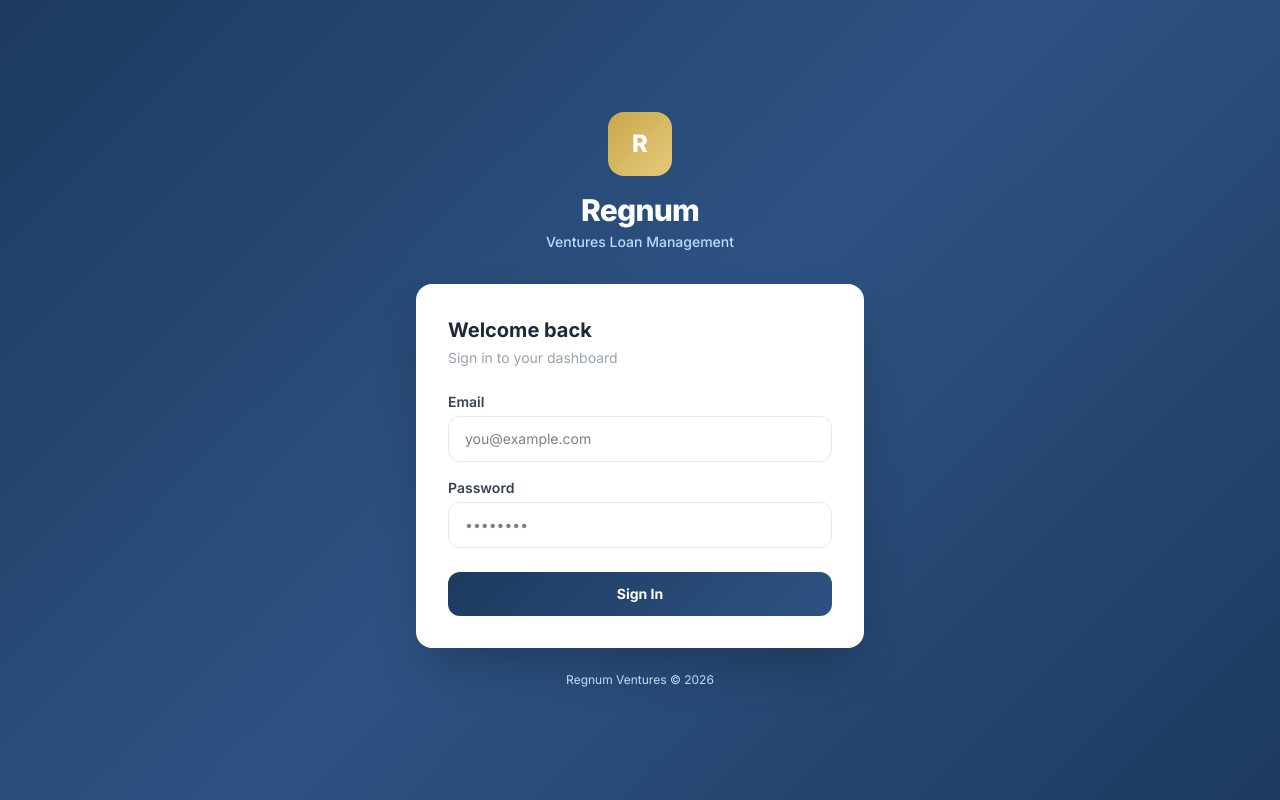
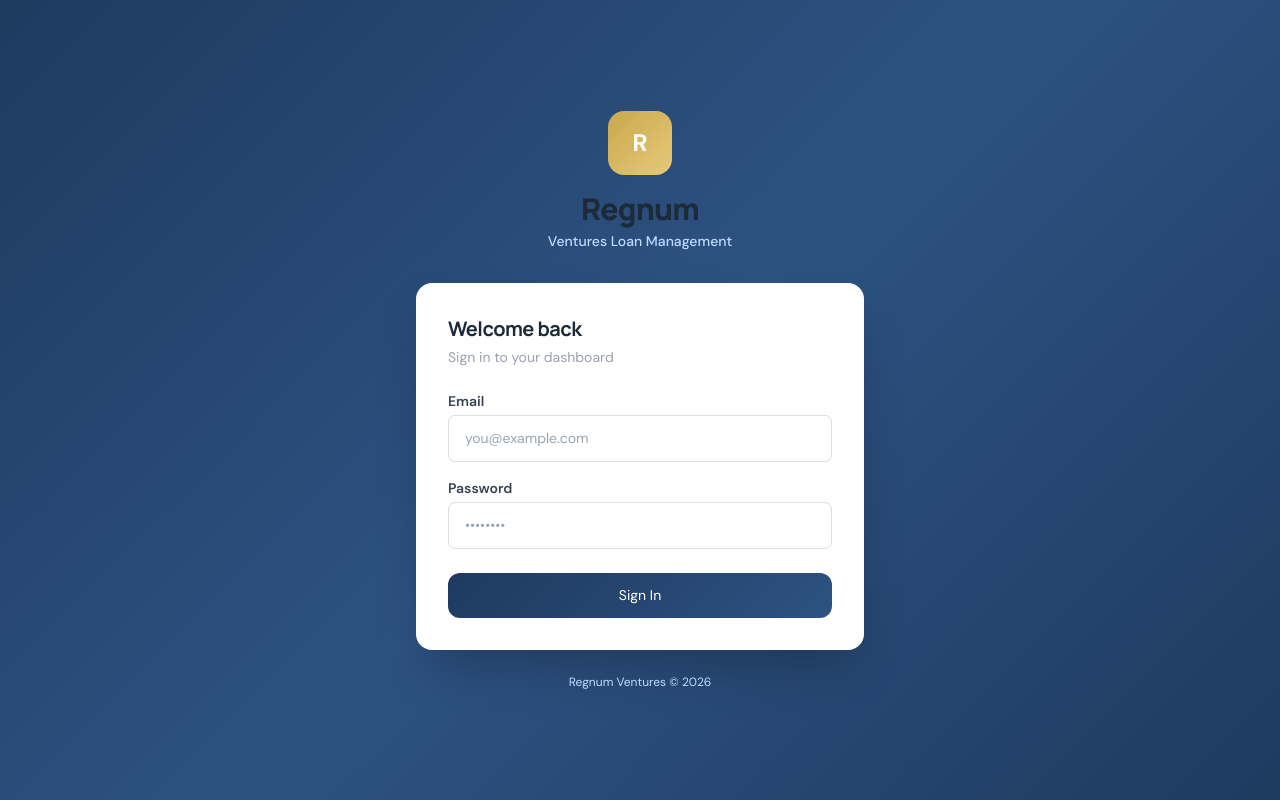
Before and after one commit to Kayndom/gammalobo, a React (Vite) app: page / in a window 1280 px wide. Built offline with nearby package versions, Linux system fonts and the light colour scheme.

Commit message:
Establish refined professional application design system

```diff
--- a/src/index.css
+++ b/src/index.css
@@ -1,19 +1,85 @@
-@import url('https://fonts.googleapis.com/css2?family=Inter:wght@300;400;500;600;700;800&display=swap');
+@import url('https://fonts.googleapis.com/css2?family=DM+Sans:wght@400;500;600;700&family=Manrope:wght@500;600;700;800&display=swap');
 @import "tailwindcss";
 
-* {
-  font-family: 'Inter', sans-serif;
+:root {
+  font-family: 'DM Sans', sans-serif;
+  color: #202a35;
+  background: #f5f6f7;
+  font-synthesis: none;
+  text-rendering: optimizeLegibility;
+  --primary: #24384b;
+  --primary-light: #344f68;
+  --accent: #526d82;
+  --sidebar-bg: #172633;
+  --sidebar-text: #b8c4ce;
+  --sidebar-active: #ffffff;
+  --page-bg: #f5f6f7;
+  --surface: #ffffff;
+  --surface-muted: #f8f9fa;
+  --text: #202a35;
+  --text-muted: #687684;
+  --border: #e3e7eb;
+  --focus: #7b9bb5;
+  --radius: 10px;
+  --shadow-soft: 0 2px 10px rgba(23, 38, 51, .045);
 }
 
+* { box-sizing: border-box; }
+html { min-width: 320px; background: var(--page-bg); }
 body {
-  background-color: #f1f5f9;
+  margin: 0;
+  min-width: 320px;
+  min-height: 100vh;
+  background: var(--page-bg);
+  color: var(--text);
+  font-family: 'DM Sans', sans-serif;
+  font-size: 14px;
+  line-height: 1.5;
 }
-:root {
-  --primary: #1e3a5f;
-  --primary-light: #2d5282;
-  --gold: #c9a84c;
-  --gold-light: #e6c97a;
-  --sidebar-bg: #1e3a5f;
-  --sidebar-text: #a8c0d6;
-  --sidebar-active: #c9a84c;
+button, input, select, textarea { font: inherit; }
+button { cursor: pointer; }
+button:disabled { cursor: not-allowed; opacity: .55; }
+:focus-visible { outline: 2px solid var(--focus); outline-offset: 2px; }
+
+h1, h2, h3, h4, .page-title {
+  color: #1d2b38;
+  font-family: 'Manrope', sans-serif;
+  letter-spacing: -.025em;
 }
+h1 { font-weight: 800; }
+h2, h3, h4 { font-weight: 700; }
+
+input:not([type="checkbox"]):not([type="radio"]):not([type="range"]),
+select, textarea {
+  max-width: 100%;
+  border: 1px solid #d8dee4;
+  border-radius: 7px;
+  background: #fff;
+  color: #202a35;
+  min-height: 40px;
+}
+input:not([type="checkbox"]):not([type="radio"]):focus,
+select:focus, textarea:focus {
+  border-color: #8098ad;
+  box-shadow: 0 0 0 3px rgba(82,109,130,.10);
+  outline: none;
+}
+input::placeholder, textarea::placeholder { color: #9aa5af; }
+
+table { width: 100%; border-collapse: collapse; }
+th {
+  color: #657482;
+  background: #f7f8f9;
+  font-size: 11px;
+  font-weight: 700;
+  letter-spacing: .045em;
+  text-transform: uppercase;
+}
+th, td { border-bottom: 1px solid var(--border); }
+tr:last-child td { border-bottom: 0; }
+
+@media (max-width: 640px) {
+  body { font-size: 13px; }
+  input:not([type="checkbox"]):not([type="radio"]):not([type="range"]),
+  select, textarea { min-height: 42px; }
+}
```
